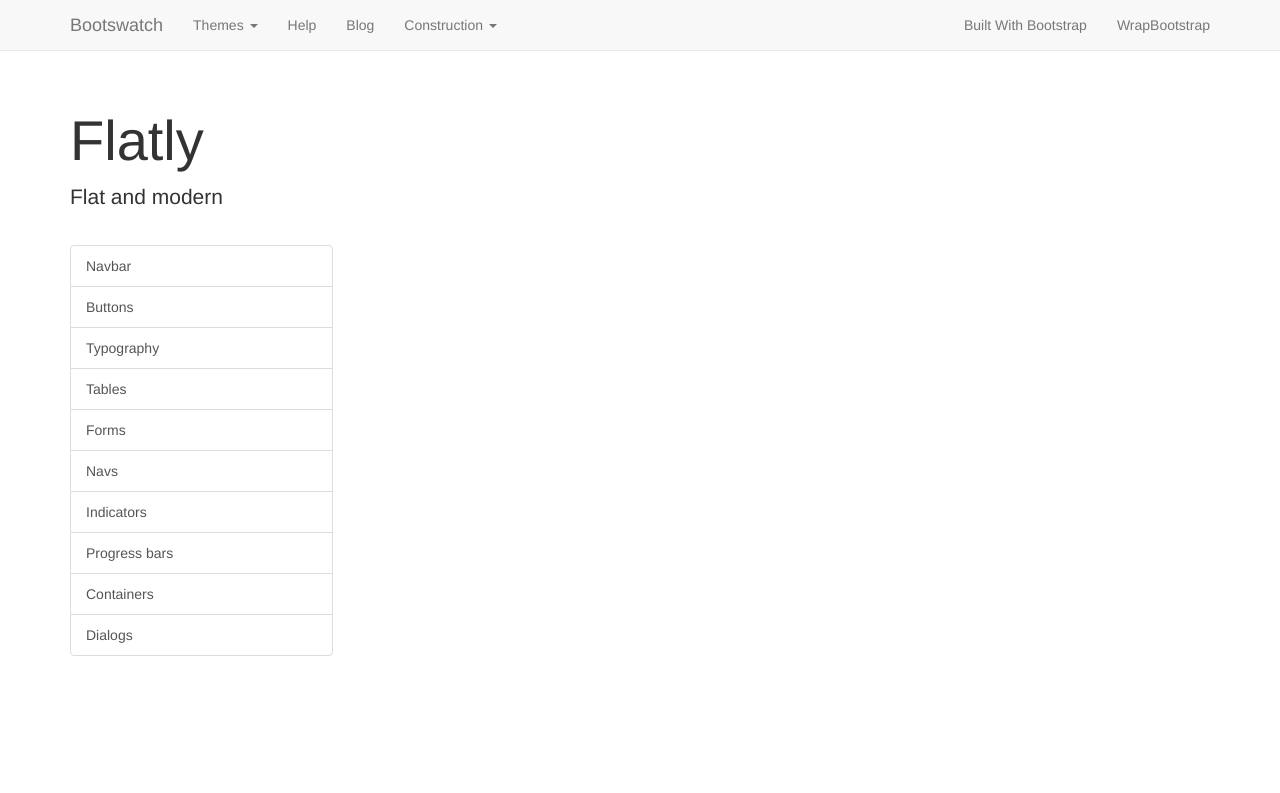
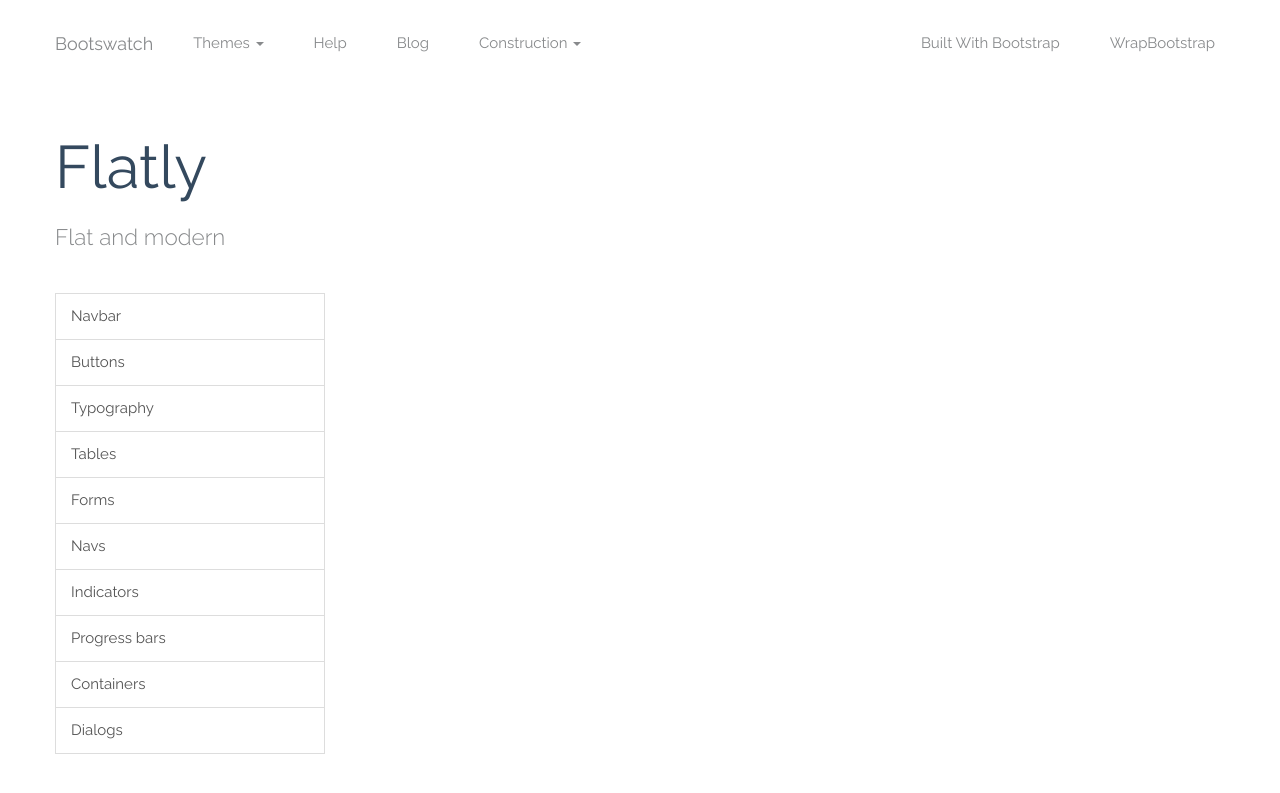
Before and after one commit to InSourceSoftware/in-bootstrap-theme, a Jekyll site: the page docs/bootstrap.html, which Jekyll copies as it is, in a window 1280 px wide and 900 px high. Shown: the top 793 px of the window. Built offline with Jekyll 4.4.1, drawn with Linux system fonts in a browser that asks for light colours; nearby versions of some CDN libraries; library files that are not in the unit come from our copies.

Commit message:
Updated stylesheet

```diff
--- a/_layouts/default.html
+++ b/_layouts/default.html
@@ -6,7 +6,7 @@
   <meta name="viewport" content="width=device-width, initial-scale=1, shrink-to-fit=no">
 
   <!-- Bootstrap CSS -->
-  <link rel="stylesheet" href="/css/bootstrap4.css">
+  <link rel="stylesheet" href="css/bootstrap4.css">
   <style>
     body {
       margin-top: 10px;
--- a/bootstrap.html
+++ b/bootstrap.html
@@ -5,8 +5,8 @@
     <title>Bootswatch: Construction</title>
     <meta name="viewport" content="width=device-width, initial-scale=1">
     <meta http-equiv="X-UA-Compatible" content="IE=edge" />
-    <link rel="stylesheet" href="/css/bootstrap.css" />
-    <link rel="stylesheet" href="/css/custom.css">
+    <link rel="stylesheet" href="css/bootstrap.css" />
+    <link rel="stylesheet" href="css/custom.css">
   </head>
   <body>
     <div class="navbar navbar-default navbar-fixed-top">
@@ -1299,6 +1299,6 @@
 
     <script src="https://code.jquery.com/jquery-1.10.2.min.js"></script>
     <script src="https://maxcdn.bootstrapcdn.com/bootstrap/3.3.7/js/bootstrap.min.js"></script>
-    <script src="/js/custom.js"></script>
+    <script src="js/custom.js"></script>
   </body>
 </html>
--- a/bootstrap4.html
+++ b/bootstrap4.html
@@ -3,8 +3,8 @@
   <title>Bootswatch: In</title>
   <meta name="viewport" content="width=device-width, initial-scale=1">
   <meta http-equiv="X-UA-Compatible" content="IE=edge">
-  <link rel="stylesheet" href="/css/bootstrap4.css" media="screen">
-  <link rel="stylesheet" href="/css/custom.min.css">
+  <link rel="stylesheet" href="css/bootstrap4.css" media="screen">
+  <link rel="stylesheet" href="css/custom.min.css">
 <body>
 <div class="navbar navbar-expand-lg fixed-top navbar-dark bg-primary">
   <div class="container">
@@ -1501,7 +1501,7 @@
 <script src="https://code.jquery.com/jquery-3.3.1.slim.min.js" integrity="sha384-q8i/X+965DzO0rT7abK41JStQIAqVgRVzpbzo5smXKp4YfRvH+8abtTE1Pi6jizo" crossorigin="anonymous"></script>
 <script src="https://cdnjs.cloudflare.com/ajax/libs/popper.js/1.14.3/umd/popper.min.js" integrity="sha384-ZMP7rVo3mIykV+2+9J3UJ46jBk0WLaUAdn689aCwoqbBJiSnjAK/l8WvCWPIPm49" crossorigin="anonymous"></script>
 <script src="https://stackpath.bootstrapcdn.com/bootstrap/4.1.1/js/bootstrap.min.js" integrity="sha384-smHYKdLADwkXOn1EmN1qk/HfnUcbVRZyYmZ4qpPea6sjB/pTJ0euyQp0Mk8ck+5T" crossorigin="anonymous"></script>
-<script src="/js/custom.js"></script>
+<script src="js/custom.js"></script>
 
 
 </body></html>
--- a/docs/bootstrap.html
+++ b/docs/bootstrap.html
@@ -5,8 +5,8 @@
     <title>Bootswatch: Construction</title>
     <meta name="viewport" content="width=device-width, initial-scale=1">
     <meta http-equiv="X-UA-Compatible" content="IE=edge" />
-    <link rel="stylesheet" href="/css/bootstrap.css" />
-    <link rel="stylesheet" href="/css/custom.css">
+    <link rel="stylesheet" href="css/bootstrap.css" />
+    <link rel="stylesheet" href="css/custom.css">
   </head>
   <body>
     <div class="navbar navbar-default navbar-fixed-top">
@@ -1299,6 +1299,6 @@
 
     <script src="https://code.jquery.com/jquery-1.10.2.min.js"></script>
     <script src="https://maxcdn.bootstrapcdn.com/bootstrap/3.3.7/js/bootstrap.min.js"></script>
-    <script src="/js/custom.js"></script>
+    <script src="js/custom.js"></script>
   </body>
 </html>
--- a/docs/bootstrap4.html
+++ b/docs/bootstrap4.html
@@ -3,8 +3,8 @@
   <title>Bootswatch: In</title>
   <meta name="viewport" content="width=device-width, initial-scale=1">
   <meta http-equiv="X-UA-Compatible" content="IE=edge">
-  <link rel="stylesheet" href="/css/bootstrap4.css" media="screen">
-  <link rel="stylesheet" href="/css/custom.min.css">
+  <link rel="stylesheet" href="css/bootstrap4.css" media="screen">
+  <link rel="stylesheet" href="css/custom.min.css">
 <body>
 <div class="navbar navbar-expand-lg fixed-top navbar-dark bg-primary">
   <div class="container">
@@ -1501,7 +1501,7 @@
 <script src="https://code.jquery.com/jquery-3.3.1.slim.min.js" integrity="sha384-q8i/X+965DzO0rT7abK41JStQIAqVgRVzpbzo5smXKp4YfRvH+8abtTE1Pi6jizo" crossorigin="anonymous"></script>
 <script src="https://cdnjs.cloudflare.com/ajax/libs/popper.js/1.14.3/umd/popper.min.js" integrity="sha384-ZMP7rVo3mIykV+2+9J3UJ46jBk0WLaUAdn689aCwoqbBJiSnjAK/l8WvCWPIPm49" crossorigin="anonymous"></script>
 <script src="https://stackpath.bootstrapcdn.com/bootstrap/4.1.1/js/bootstrap.min.js" integrity="sha384-smHYKdLADwkXOn1EmN1qk/HfnUcbVRZyYmZ4qpPea6sjB/pTJ0euyQp0Mk8ck+5T" crossorigin="anonymous"></script>
-<script src="/js/custom.js"></script>
+<script src="js/custom.js"></script>
 
 
 </body></html>
```
